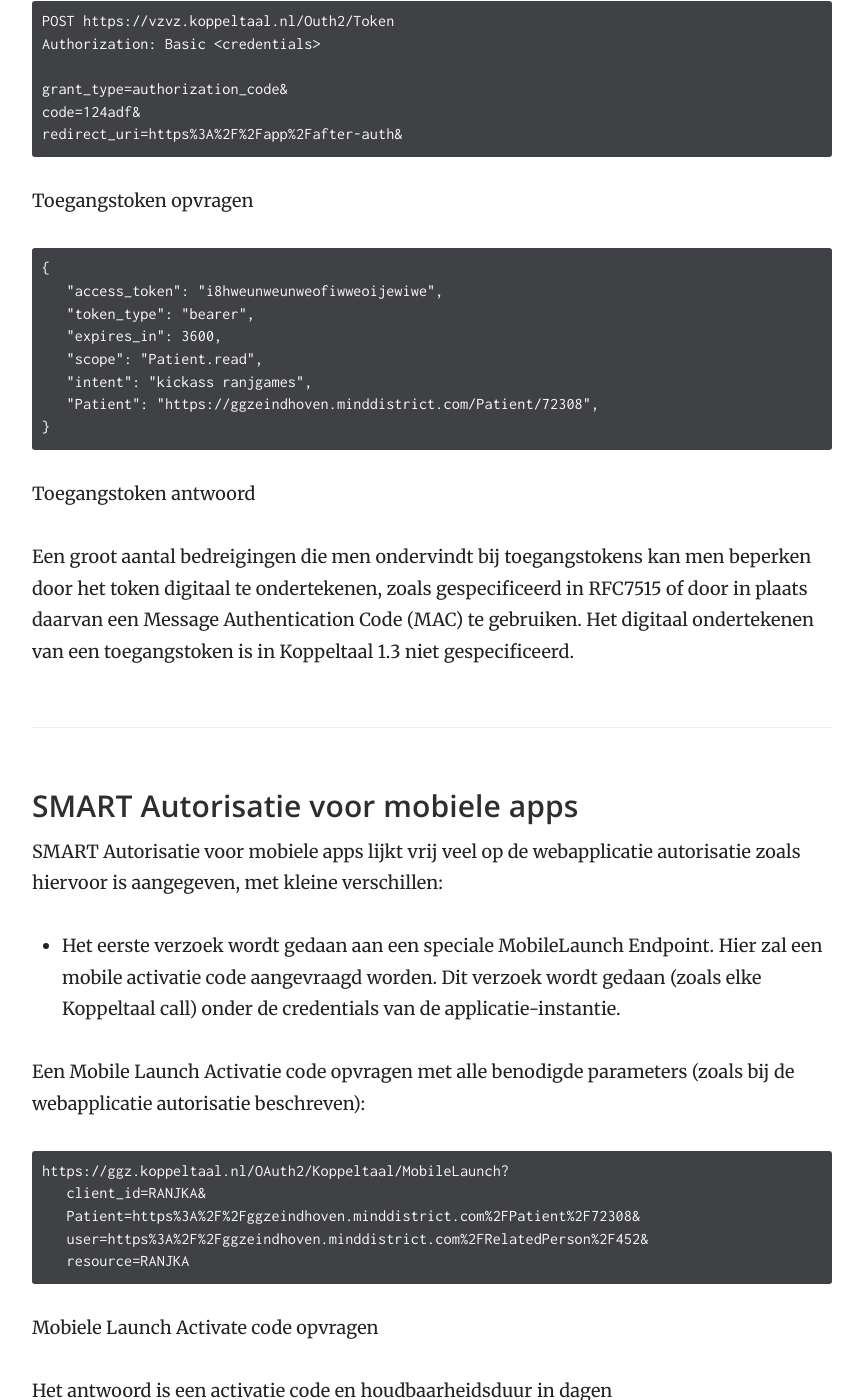
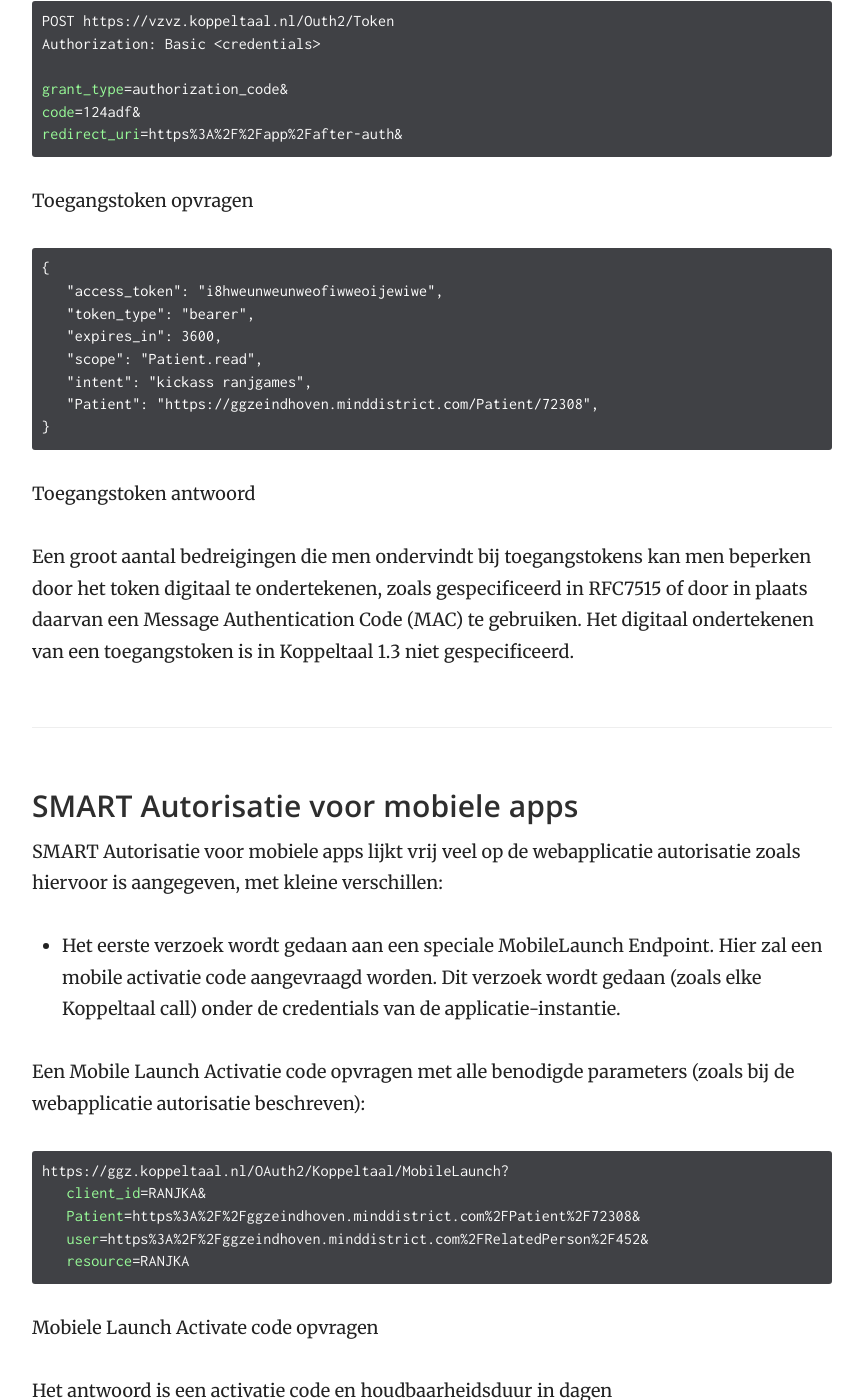
Before and after one commit to Koppeltaal/Koppeltaal-Documentation, a Jekyll site: the page built from technologie-architectuur.md, in a window 1280 px wide and 1400 px high, scrolled down 26168 px. Shown: the whole window, without its empty margins (358-1221 px from the left). Built offline with Jekyll 4.4.1, drawn with Linux system fonts in a browser that asks for light colours; our own code applies the rules of GitHub Pages for plain Markdown files; some of the changed text lies outside the part shown.

Commit message:
GitBook: [master] one page modified

````diff
--- a/technologie-architectuur.md
+++ b/technologie-architectuur.md
@@ -549,7 +549,7 @@ Met behulp van de 'Conformance Statement' \(zie paragraaf 3.4.8 De 'Conformance
 * redirect\_uri. Is de URL waarheen de aanvragende applicatie wordt gerouteerd, na een succesvolle autorisatie bij Koppeltaal
 * state. Een optionele toestandswaarde dat de gelanceerde applicatie kan gebruiken voor het kunnen traceren van de aanvraag
 
-```text
+```bash
 https://vzvz.koppeltaal.nl/Outh2/Authorize?
    response_type=code&
    client_id=RANJKA&
@@ -562,7 +562,7 @@ SMART autorisatie verzoek
 
 Voor het autorisatie verzoek zal Koppeltaal een authorization\_code via de redirect\_uri teruggeven als de autorisatie aanvrager toegang krijgt. Indien het verzoek wordt afgewezen, krijgt de autorisatie aanvrager een foutmelding. Verder wordt de state van het autorisatie verzoek meegestuurd in het antwoord.
 
-```text
+```bash
 https://app/after-auth?
    code=124adf&
    state=98wrghuwuogerg97
@@ -588,7 +588,7 @@ Koppeltaal geeft de volgende informatie terug bij uitwisseling.
 * id\_token. Identificeert de patiënt en user details, als hierom gevraagd wordt
 * refresh\_token \(optioneel\). Token dat gebruikt kan worden om een nieuw toegangstoken te verkrijgen.
 
-```text
+```bash
 POST https://vzvz.koppeltaal.nl/Outh2/Token
 Authorization: Basic <credentials>
 
@@ -599,7 +599,7 @@ redirect_uri=https%3A%2F%2Fapp%2Fafter-auth&
 
 Toegangstoken opvragen
 
-```text
+```javascript
 {
    "access_token": "i8hweunweunweofiwweoijewiwe",
    "token_type": "bearer",
@@ -622,7 +622,7 @@ SMART Autorisatie voor mobiele apps lijkt vrij veel op de webapplicatie autorisa
 
 Een Mobile Launch Activatie code opvragen met alle benodigde parameters \(zoals bij de webapplicatie autorisatie beschreven\):
 
-```text
+```bash
 https://ggz.koppeltaal.nl/OAuth2/Koppeltaal/MobileLaunch?
    client_id=RANJKA&
    Patient=https%3A%2F%2Fggzeindhoven.minddistrict.com%2FPatient%2F72308&
@@ -634,7 +634,7 @@ Mobiele Launch Activate code opvragen
 
 Het antwoord is een activatie code en houdbaarheidsduur in dagen
 
-```text
+```javascript
 {
    "activation_code":"593740",
    "expires_in":7
@@ -649,7 +649,7 @@ Vervolgens moet de mobiele app, de authorize- en token endpoints via het 'Confor
 
 Koppeltaal retourneert op een autorisatie verzoek een JSON antwoord:
 
-```text
+```javascript
 {
    "authorisation_code": "0db34c09-201b-41da-af41-deee89302f4b"
 }
@@ -663,7 +663,7 @@ Voor een specifieke ClientId kan de Koppeltaal Server geconfigureerd worden om e
 
 Voorbeeld van de Token:
 
-```text
+```javascript
 {
    "access_token": "f3d421f4-d036-468a-b9aa-de9c777ede95",
    "token_type":"Bearer",
@@ -3028,7 +3028,7 @@ Tabel 16 Autorisatie beheer matrix
 
 ## Bijlage: Voorbeeld resource versioning
 
-```text
+```markup
 <entry>
     <link rel="self" href="http://co.healthonline.nl/Patient/215325/_history/2018-07-11T08:01:22:181.2659" />
     <content type="text/xml">
@@ -3063,7 +3063,7 @@ Voor elke resource wordt een data-element teruggegeven in de MessageHeader. In 1
 
 Hieronder een voorbeeld response in 1.3.5.
 
-```text
+```markup
 <feed
     xmlns="http://www.w3.org/2005/Atom">
     <id>urn:uuid:5931e3dc-243b-4f29-9200-78c238df9771</id>
@@ -3109,7 +3109,7 @@ Als er aan een 1.3.5 compatibele applicatie een 409 wordt teruggegeven omdat een
 
 Dit gebeurt in de volgende response:
 
-```text
+```markup
 <OperationOutcome xmlns="http://hl7.org/fhir">
     <text>
         <status value="generated"/>
@@ -3154,7 +3154,7 @@ die Koppeltaal niet ondersteunt \(in dit voorbeeld ‘Condition’\), wordt de v
 
 respons geretourneerd:
 
-```text
+```markup
 <OperationOutcome xmlns="http://hl7.org/fhir">
     <text>
         <status value="generated"/>
````
